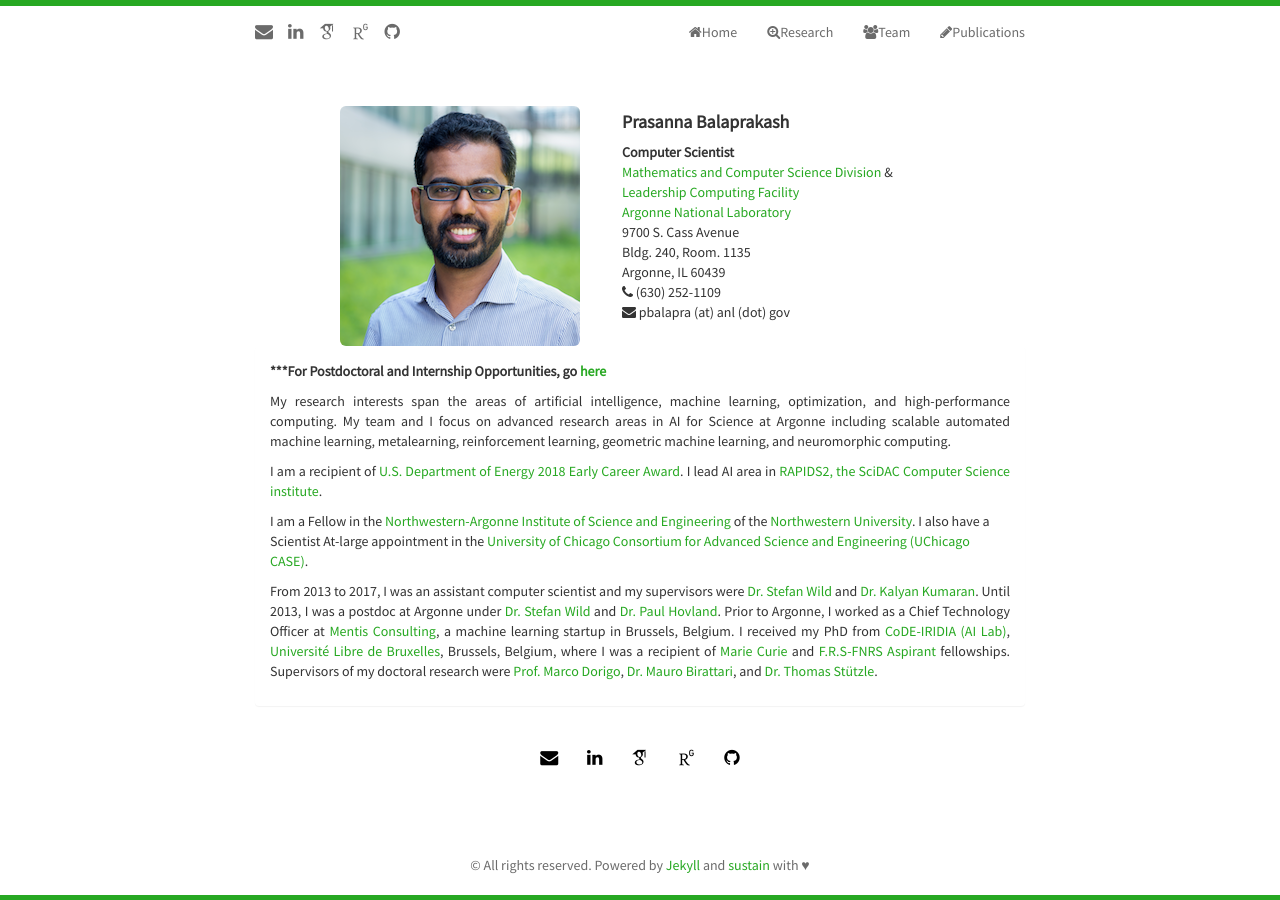
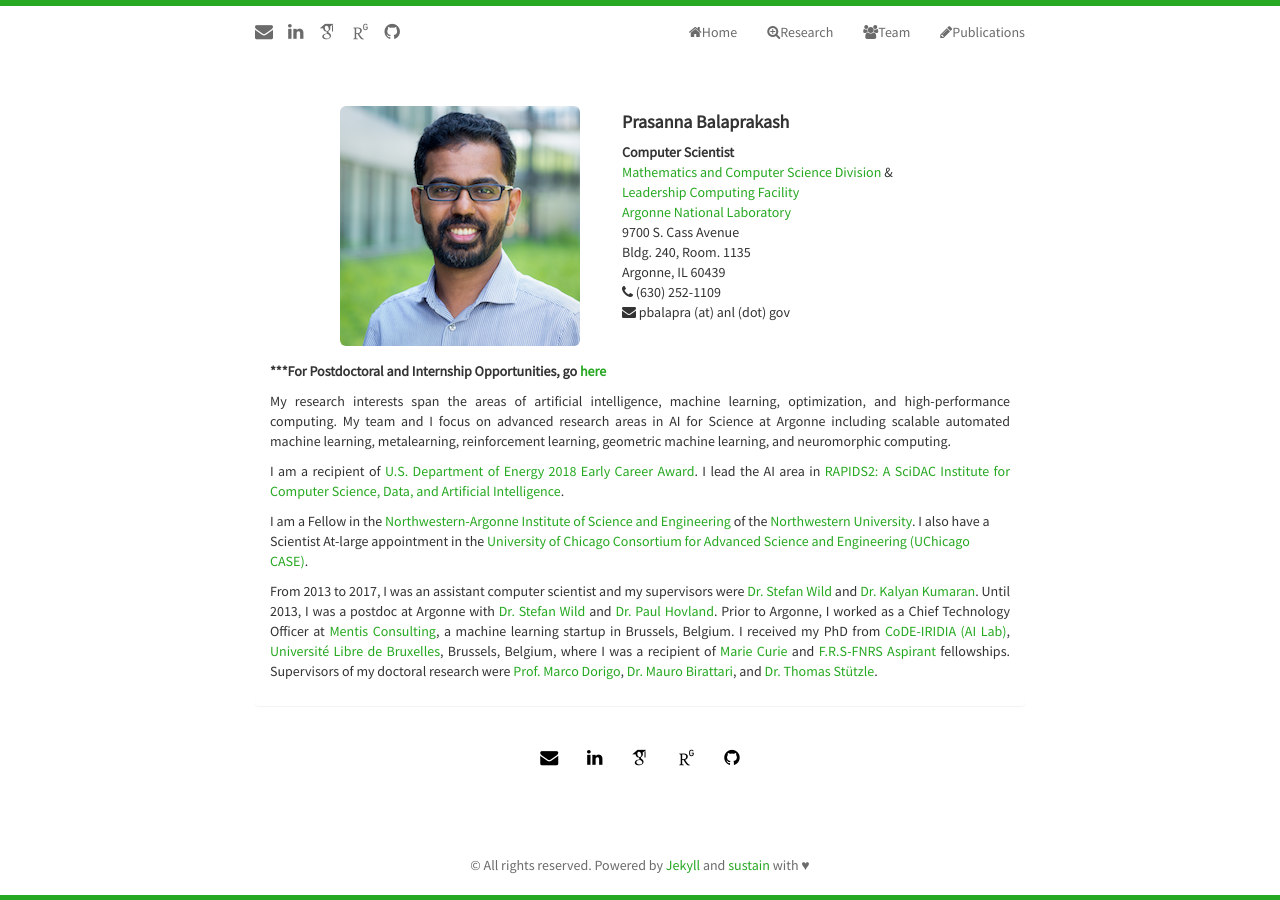
Before and after one commit to pbalapra/pbalapra.github.io, a Jekyll site: the page built from index.html, in a window 1280 px wide. Built offline with Jekyll 4.4.1, drawn with Linux system fonts in a browser that asks for light colours; nearby versions of some CDN libraries; some web fonts are replaced; the list of posts is cut into pages by our own code.

Commit message:
home page edit

```diff
--- a/index.html
+++ b/index.html
@@ -58,14 +58,14 @@ title: Home Page of Prasanna Balaprakash
                 </p>
                 <p align="justify">
                     I am a recipient of <a href="http://www.anl.gov/articles/three-argonne-scientists-receive-doe-early-career-awards" target="_blank">U.S. Department of Energy 2018 Early Career Award</a>.
-                    I lead AI area in <a href="https://rapids.lbl.gov/" target="_blank"> RAPIDS2, the SciDAC Computer Science institute</a>.
+                    I lead the AI area in <a href="https://rapids.lbl.gov/" target="_blank"> RAPIDS2: A SciDAC Institute for Computer Science, Data, and Artificial Intelligence</a>.
                 </p>
                 <p> I am a Fellow <!--in the <a href="https://www.ci.uchicago.edu/" target="_blank">Computation Institute</a> of the <a href="https://www.uchicago.edu/" target="_blank">University of Chicago</a> and -->
                     in the <a href="http://naise.northwestern.edu/" target="_blank">Northwestern-Argonne Institute of Science and Engineering</a> of the <a href="http://www.northwestern.edu/" target="_blank">Northwestern University</a>.
                     I also have a Scientist At-large appointment in the <a href="https://researchinnovation.uchicago.edu/research-support/case/" target="_blank"> University of Chicago Consortium for Advanced Science and Engineering (UChicago CASE)</a>.
                 <p align="justify">
                 From 2013 to 2017, I was an assistant computer scientist and my supervisors were <a href="http://www.mcs.anl.gov/~wild/" target="_blank">Dr. Stefan Wild</a> and <a href="https://www.alcf.anl.gov/staff-directory/kalyan-kumaran" target="_blank">Dr. Kalyan Kumaran</a>.
-                Until 2013, I was a postdoc at Argonne under <a href="http://www.mcs.anl.gov/~wild/" target="_blank">Dr. Stefan Wild</a> and <a href="http://www.mcs.anl.gov/~hovland/" target="_blank">Dr. Paul Hovland</a>.
+                Until 2013, I was a postdoc at Argonne with <a href="http://www.mcs.anl.gov/~wild/" target="_blank">Dr. Stefan Wild</a> and <a href="http://www.mcs.anl.gov/~hovland/" target="_blank">Dr. Paul Hovland</a>.
                 Prior to Argonne, I worked as a Chief Technology Officer at <a href="http://www.mentis-consulting.be/" target="_blank">Mentis Consulting</a>, a machine learning startup in Brussels, Belgium.
                 I received my PhD from <a href="https://code.ulb.ac.be/lab/IRIDIA" target="_blank"> CoDE-IRIDIA (AI Lab)</a>, <a href="http://www.ulb.ac.be" target="_blank">Universit&eacute; Libre de Bruxelles</a>, Brussels, Belgium,
                 where I was a recipient of <a href="https://ec.europa.eu/research/mariecurieactions" target="blank_">Marie Curie</a> and <a href="http://www.fnrs.be/en/" target="_blank">F.R.S-FNRS Aspirant</a> fellowships. Supervisors of my doctoral research were
```
